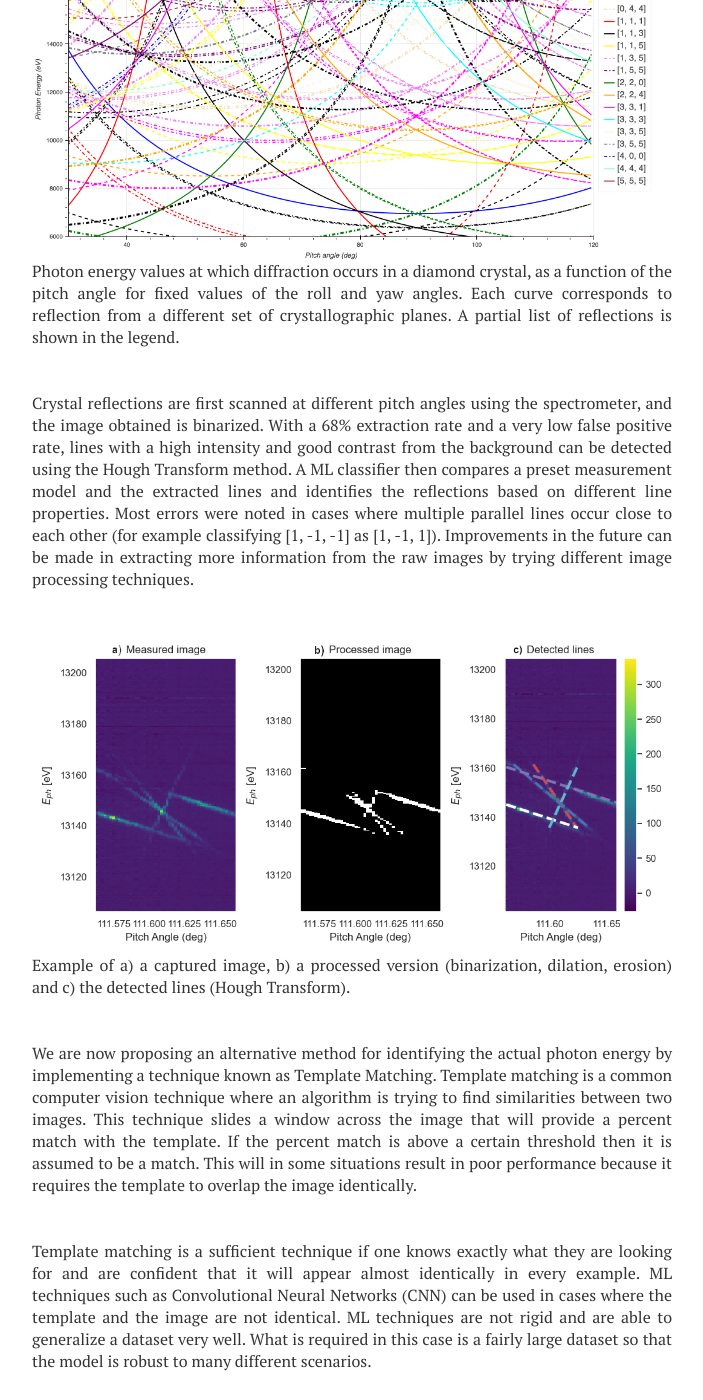
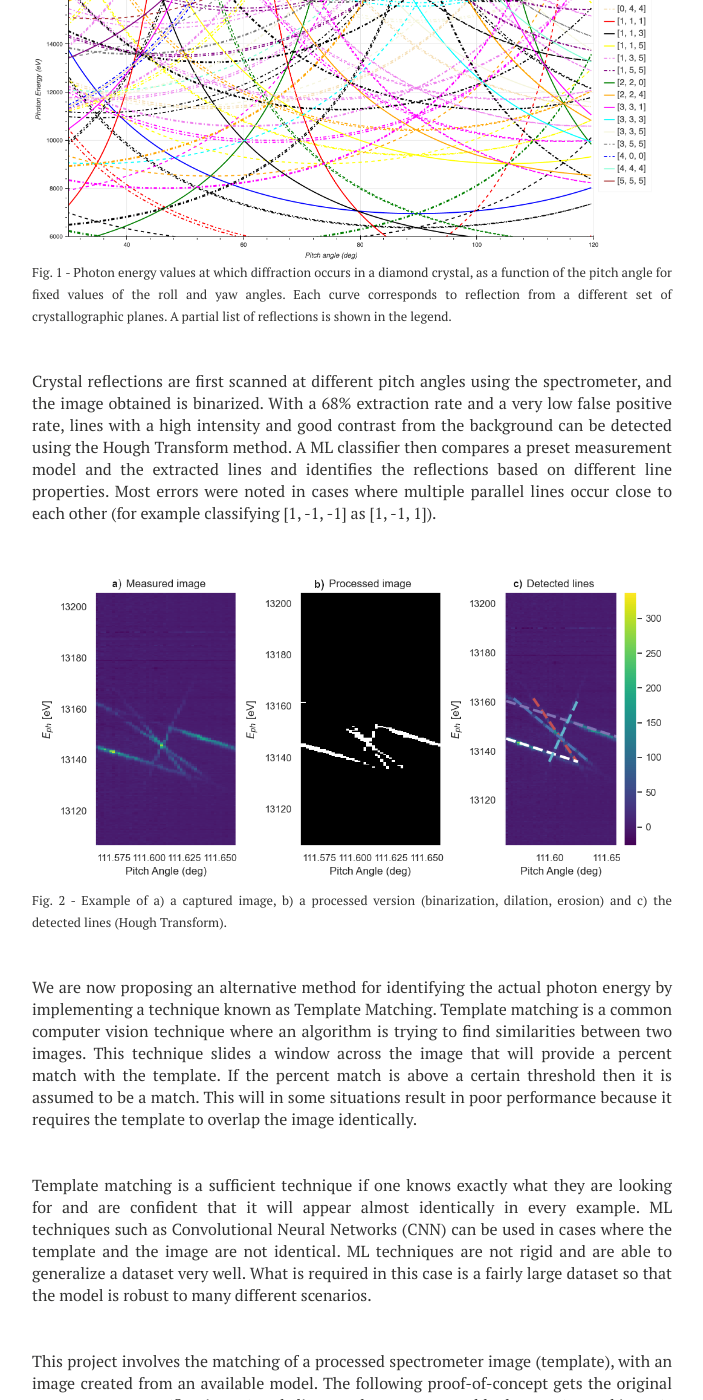
Before and after one commit to cgre23/cgre23.github.io, a Jekyll site: the page built from euxfel.md, in a window 1280 px wide and 1400 px high, scrolled down 485 px. Shown: the whole window, without its empty margins (288-991 px from the left). Built offline with Jekyll 4.4.1, drawn with Linux system fonts in a browser that asks for light colours; nearby versions of some CDN libraries; some of the changed text lies outside the part shown.

Commit message:
Update euxfel.md

```diff
--- a/euxfel.md
+++ b/euxfel.md
@@ -20,20 +20,20 @@ the difference between the photon energy as measured by the single-shot spectrom
   <img src="https://github.com/cgre23/cgre23.github.io/blob/master/images/reflections.png?raw=true" width="700" title="Model">
 </p>
 
-<p align="justify">  Photon energy values at which diffraction occurs in a diamond crystal, as a function of the pitch angle for fixed values of the roll and yaw angles.
-Each curve corresponds to reflection from a different set of crystallographic planes. A partial list of reflections is shown in the legend.  </p> <br><br>
+<p align="justify"><small>  Fig. 1 - Photon energy values at which diffraction occurs in a diamond crystal, as a function of the pitch angle for fixed values of the roll and yaw angles.
+Each curve corresponds to reflection from a different set of crystallographic planes. A partial list of reflections is shown in the legend. </small> </p> <br><br>
 
 
 <p align="justify"> Crystal reflections are first scanned at different pitch angles using the spectrometer, and the image obtained is binarized.
 With a 68% extraction rate and a very low false positive rate, lines with a high intensity and good contrast from the background can be detected using the Hough Transform method.
 A ML classifier then compares a preset measurement model and the extracted lines and identifies the reflections based on different line properties.  Most errors were noted in cases where multiple parallel lines occur close to each other (for example classifying [1, -1, -1] as [1, -1, 1]).
-Improvements in the future can be made in extracting more information from the raw images by trying different image processing techniques. </p> <br><br>
+</p> <br><br>
 
 <p align="center">
-  <img src="https://github.com/cgre23/cgre23.github.io/blob/master/images/feature_abc.png?raw=true" width="800" title="Example of a) a captured image, b) a processed version (binarization, dilation, erosion) and c) the detected lines (Hough Transform).">
+  <img src="https://github.com/cgre23/cgre23.github.io/blob/master/images/feature_abc.png?raw=true" width="700" title="Example of a) a captured image, b) a processed version (binarization, dilation, erosion) and c) the detected lines (Hough Transform).">
 </p>
 
-<p align="justify"> Example of a) a captured image, b) a processed version (binarization, dilation, erosion) and c) the detected lines (Hough Transform).</p><br><br>
+<p align="justify"><small> Fig. 2 - Example of a) a captured image, b) a processed version (binarization, dilation, erosion) and c) the detected lines (Hough Transform). </small></p><br><br>
 
 <p align="justify"> We are now proposing an alternative method for identifying the actual photon energy by implementing a technique known as Template Matching.
 Template matching is a common computer vision technique where an algorithm is trying to find similarities between two images.
@@ -52,7 +52,7 @@ By comparing the bottom left corner energy value of the spectrometer image and t
 <p align="center">
   <img src="https://github.com/cgre23/cgre23.github.io/blob/master/images/poc.png?raw=true" width="1000" title="Template Matching proof-of-concept">
 </p>
-
+<p align="justify"><small> Fig. 3 - Example of template matching applied to a single-shot spectrometer scan. </small></p><br><br>
 <br>
 <br>**Project resources**
 
```
